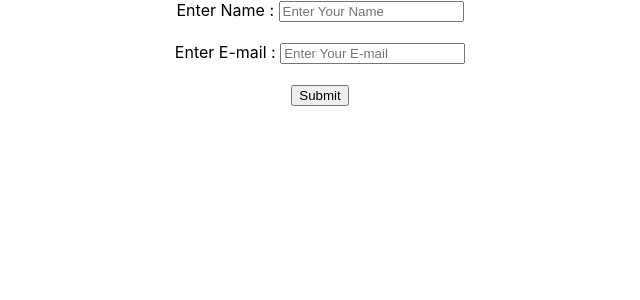
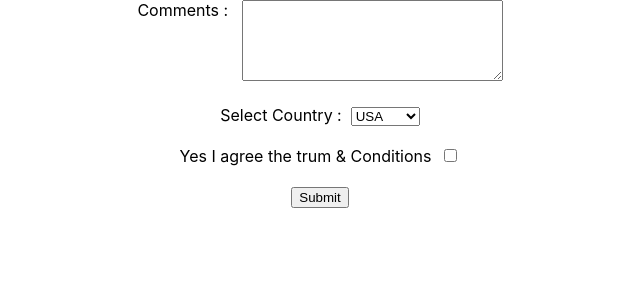
Before and after one commit to yogeshkumarpatil/new-app, a React (Create React App) app: page / in a window 1280 px wide. Shown: the top 300 px of the page, without its empty margins (320-960 px from the left). Built offline with nearby package versions, Linux system fonts and the light colour scheme.

Commit message:
check box drop down textarea complete

```diff
--- a/src/App.js
+++ b/src/App.js
@@ -1,11 +1,15 @@
 import {createContext, useState} from "react";
 import "./App.css";
 import FunctionInputs from "./FunctionInputs";
+import OtherInputs from "./OtherInputs";
 
 function App() {
     return (
         <div classNmae="App">
-            <FunctionInputs />
+
+        <OtherInputs />
+        {/* this FunctionInputs is of video no 46 */}
+            {/* <FunctionInputs /> */}
         </div>
     );
 }
--- /dev/null
+++ b/src/OtherInputs.js
@@ -0,0 +1,38 @@
+import React, { useState } from 'react'
+
+function OtherInputs() {
+    const [textArea, setTextArea] = useState("");
+    const [selectMenu, setselectMenu] = useState("USA");
+    const [checked, setChecked] = useState(false);
+    const handleSubmit = (e) => {
+        e.preventDefault()
+        console.log('Comments : ',e.target[0].value)
+        console.log('Country : ',e.target[1].value)
+                                            // checked property he radio button sobat pan kam karte
+        console.log('Check : ',e.target[2].checked)
+    }
+  return (
+    <div>
+      <form onSubmit={handleSubmit}>
+        <label style={{verticalAlign:"top"}} htmlFor=""> Comments : &nbsp; </label>
+        <textarea value={textArea} onChange={ (e) => setTextArea(e.target.value) } cols="30" rows="5"></textarea>
+        <br /><br />
+        <label htmlFor="">Select Country :&nbsp; </label>
+        <select value={selectMenu} onChange={(e) => setselectMenu(e.target.value)}>
+            <option value="Canada">Canada</option>
+            <option value="USA">USA</option>
+            <option value="UK">UK</option>
+            <option value="Barzil">Barzil</option>
+        </select>
+        <br /><br />
+        <label htmlFor="">Yes I agree the trum & Conditions &nbsp;</label>
+                                                                                    {/* //ya checked tag ne check value true return hot mahanun apan use state madhe value agodar true pass keli aahe. */}
+        <input type="checkbox" checked={checked} onChange={ (e) => setChecked(e.target.checked)}/>
+        <br /><br />
+        <input type="submit" value="Submit" />
+      </form>
+    </div>
+  )
+}
+
+export default OtherInputs
```
